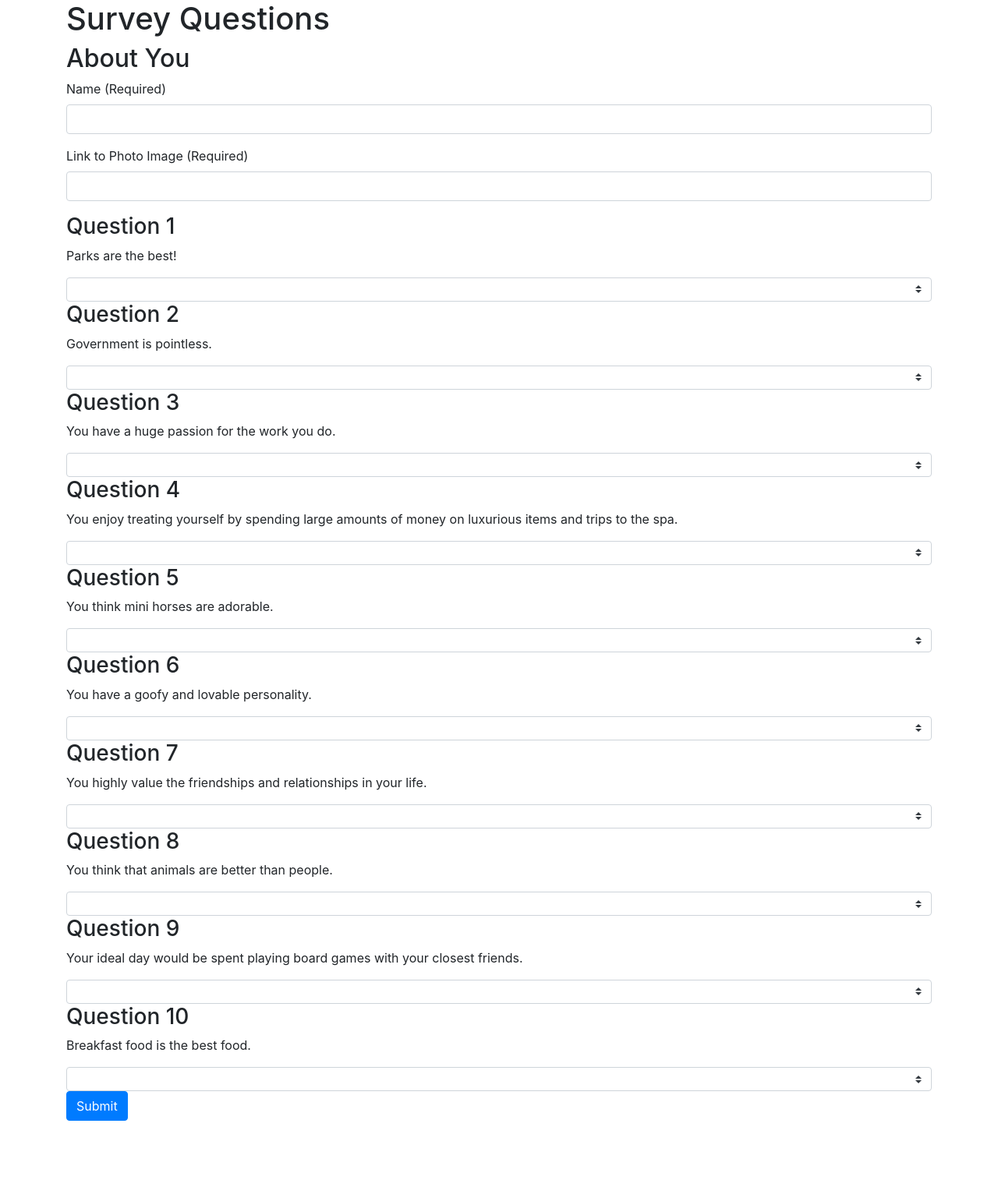
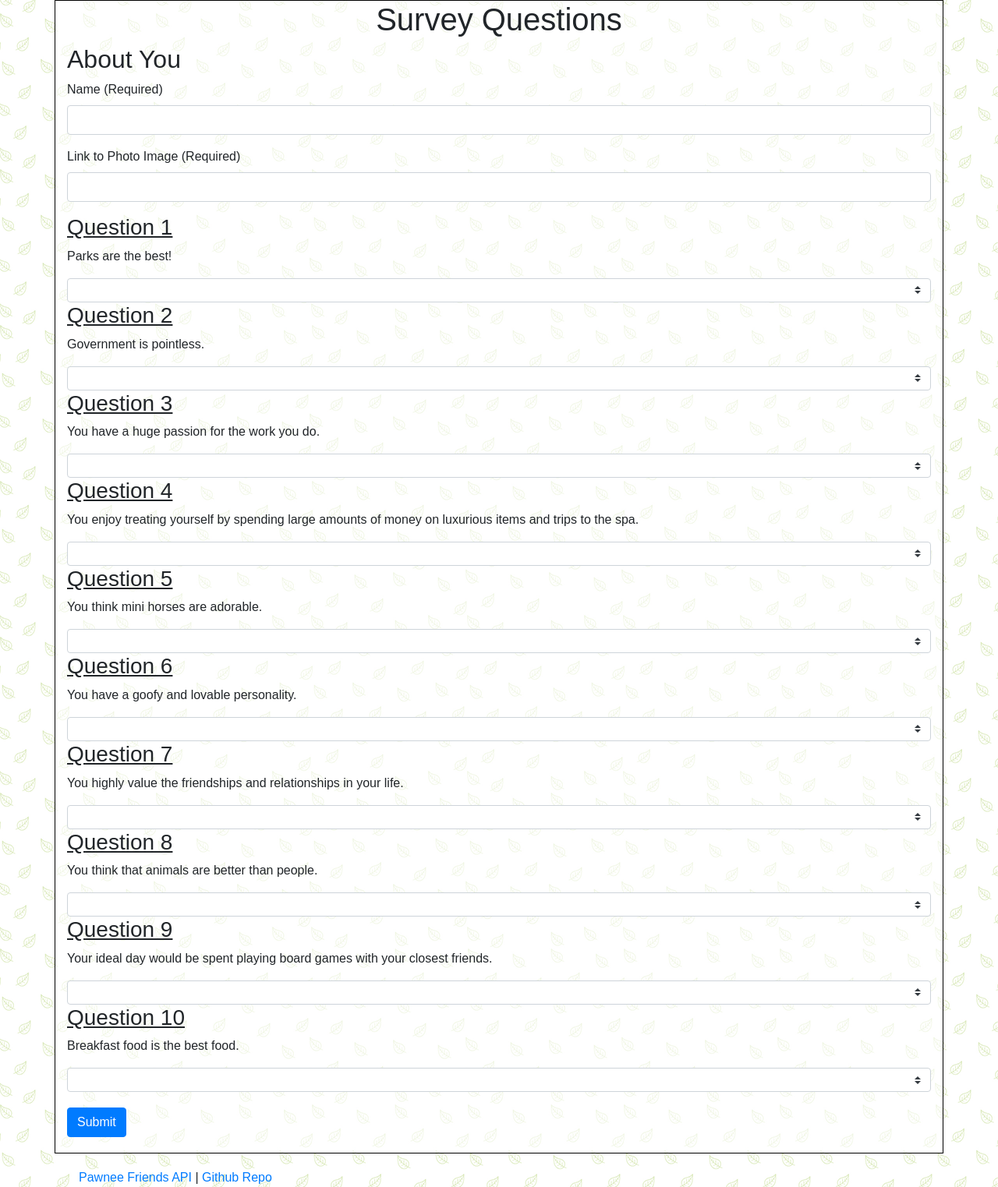
Before and after one commit to bhuber23/friendfinder, a website: page public/survey.html in a window 1280 px wide. Shown: the whole page at 78% size. Before the commit the page ends 1438 px from the top, so only its background shows below. Drawn offline with nearby package versions, Linux system fonts and the light colour scheme.

Commit message:
Added styling

```diff
--- a/public/style/style.css
+++ b/public/style/style.css
@@ -1,5 +1,46 @@
 .jumbotron {
-    width: 50%;
+    width: 100%;
     text-align: center;
     margin: auto;
+    background: url(images/wildflowers.png)!important;
+    background-repeat: no-repeat!important;
+    background-size: cover!important;
+    font-family: Arial, Helvetica, sans-serif;
+    font-weight: bold;
 }
+
+footer {
+    float: left;
+    margin-top: 20px;
+}
+
+body {
+    background: url(images/leaves.png)!important;
+}
+
+#survey-body {
+    background: rgb(255, 255, 255, .6);
+    font-family: Arial, Helvetica, sans-serif;
+    border: 1px solid black;
+
+}
+
+#header {
+    text-align: center;
+}
+
+h3 {
+    text-decoration: underline;
+}
+
+#submit {
+    margin: 20px 0px 20px 0px;
+}
+
+option {
+    width: 50%!important;
+}
+
+.lead {
+    font-weight: bold!important;
+}
--- a/public/survey.html
+++ b/public/survey.html
@@ -8,6 +8,7 @@
     <title>Friend Finder</title>
     <script src="https://code.jquery.com/jquery-3.4.1.min.js"
         integrity="sha256-CSXorXvZcTkaix6Yvo6HppcZGetbYMGWSFlBw8HfCJo=" crossorigin="anonymous"></script>
+    <link rel="stylesheet" type="text/css" href="/style/style.css">
     <link rel="stylesheet" href="https://stackpath.bootstrapcdn.com/bootstrap/4.4.1/css/bootstrap.min.css"
         integrity="sha384-Vkoo8x4CGsO3+Hhxv8T/Q5PaXtkKtu6ug5TOeNV6gBiFeWPGFN9MuhOf23Q9Ifjh" crossorigin="anonymous">
     <script src="https://cdn.jsdelivr.net/npm/popper.js@1.16.0/dist/umd/popper.min.js"
@@ -21,10 +22,10 @@
 </head>
 
 <body>
-    <div class="container">
+    <div class="container" id="survey-body">
         <div class="row">
             <div class="col-md-12">
-                <h1>Survey Questions</h1>
+                <h1 id="header">Survey Questions</h1>
             </div>
         </div>
         <div class="row">
@@ -227,7 +228,15 @@
                 </div>
             </div>
         </div>
+        <footer>
+                <div class="container">
+                    <a href="/api/friends">Pawnee Friends API</a>
+                    <span>|</span>
+                    <a href="https://github.com/bhuber23/friendfinder">Github Repo</a>
+                </div>
+            </footer>
     </div>
+
 
     <script type="text/javascript">
         $("#submit").on("click", function (event) {
--- a/server.js
+++ b/server.js
@@ -9,7 +9,7 @@ var PORT = process.env.PORT || 8080;
 
 app.use(express.urlencoded({ extended: true }));
 app.use(express.json());
-app.use(express.static('app/public'));
+app.use(express.static('public'));
 
 require("./routing/apiRoutes")(app);
 require("./routing/htmlRoutes")(app);
```
Also changed, not shown: public/home.html (+6 -3 lines), public/style/images/leaves.png (added), public/style/images/parks.png (added), public/style/images/wildflowers.png (added), 3 other files.
